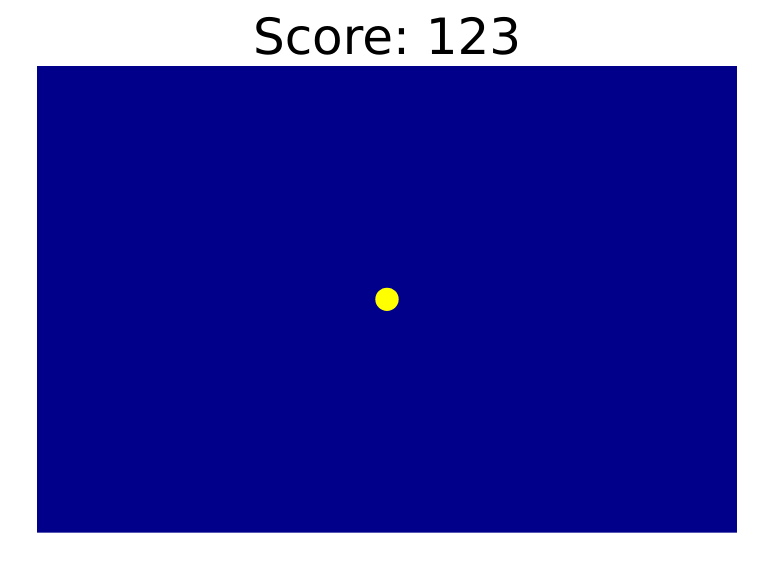
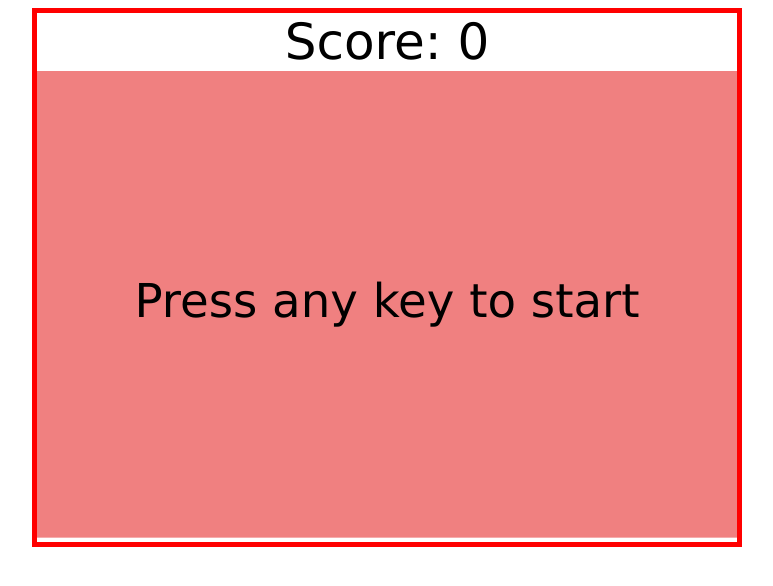
Before and after one commit to woodychang0611/snake_react, a React app: page / in a window 1280 px wide. Shown: the whole page, without its empty margins (253-1026 px from the left). Built offline with nearby package versions, Linux system fonts and the light colour scheme.

Commit message:
Update moving

```diff
--- a/src/Snake.js
+++ /dev/null
@@ -1,105 +0,0 @@
-import "./Snake.css"
-import React from 'react';
-
-class Snake extends React.Component {
-  constructor(props) {
-    super(props);
-    const width = 30
-    const height = 20
-    this.state = {
-      width: width,
-      height: height,
-      targetX: width / 2,
-      targetY: height / 2,
-      paths:[[width/5,height/5]],
-      length:10,
-      score: 0
-    };
-  }
-
-  componentDidMount() {
-    this.setState(
-      {
-        score: 123
-      }
-    )
-    this.ticks()
-  }
-
-
-  ticks = ()=>{
-    let head =  [...this.state.paths].pop()
-    let paths = [...this.state.paths]
-    let x = head[0]
-    let y = head[1]
-    let length = this.state.length
-    x=x+1
-    paths.push([x,y])
-    while (paths.length>length){
-      paths.shift()
-    }
-    this.setState(
-      {
-        pathsQ: paths
-      }
-    )
-    setTimeout(this.ticks, 100)
-  }
-
-  onKeyPress = (event) => {
-    let head =  [...this.state.paths].pop()
-    let paths = [...this.state.paths]
-    let x = head[0]
-    let y = head[1]
-    let length = this.state.length
-    this.setState({
-      score: this.state.score + 1
-    }
-    )
-    switch (event.key) {
-      case "ArrowUp":
-        y-=1
-        break
-      case "ArrowDown":
-        y+=1
-        break
-      case "ArrowLeft":
-        x-=1
-        break
-      case "ArrowRight":
-        x+=1
-        break
-      default:
-        break
-    }
-    paths.push([x,y])
-
-    while (paths.length>length){
-      paths.shift()
-    }
-
-    this.setState(
-      {
-        paths: paths
-      }
-    )
-  }
-
-  render() {
-    return (
-      <div className="MainFrame" onLoad={() => this.focus()} tabIndex={0} onKeyDown={this.onKeyPress}>
-        <div className="Score">
-          Score: {this.state.score}
-        </div>
-        <svg viewBox={`0 0 ${this.state.width}  ${this.state.height}`}
-          preserveAspectRatio="xMidYMid meet">
-          <rect className="background" x="0" y={"0"} width={this.state.width} height={this.state.height} />
-          <polyline className="body" points={this.state.paths} />
-          <circle className="target" cx={this.state.targetX} cy={this.state.targetY} r="0.5" ></circle>
-        </svg>
-      </div>
-    );
-  }
-}
-
-export default Snake;
--- a/src/Snake.css
+++ b/src/SnakeGame.css
@@ -1,8 +1,14 @@
-.MainFrame
+.SnakeGame
 {
     margin: auto;
     max-width: 700px;
     width: 70%;
+    outline: none;
+}
+
+.SnakeGame:focus
+{
+    border: solid red 5px;
 }
 
 .Score
@@ -14,18 +20,23 @@
 }
 
 
+
 .background
 {
-    fill:darkblue;
+    fill:lightcoral ;
 }
 
-.body
+.snakeBody
 {
     fill:transparent;
-    stroke-width: 0.5;
+    stroke-width: 0.8;
     stroke: greenyellow;
 }
 
+.message
+{
+    font-family: 'Lucida Sans', 'Lucida Sans Regular', 'Lucida Grande', 'Lucida Sans Unicode', Geneva, Verdana, sans-serif;
+}
 .target
 {
     fill: yellow;
--- /dev/null
+++ b/src/SnakeGame.js
@@ -0,0 +1,147 @@
+import "./SnakeGame.css"
+import React, { Fragment } from 'react';
+
+
+function GameContent(props) {
+  switch (props.state) {
+    case "Intro":
+      return (
+        <Fragment>
+          <text className="message" x={props.width / 2} y={props.height / 2} textAnchor="middle"
+            dominantBaseline="middle"
+            fontSize={props.width / 15}>Press any key to start</text>
+        </Fragment>
+      )
+    case "Playing":
+      return (
+        <Fragment>
+          <polyline className="snakeBody" points={(props.paths).map((pt) => [pt[0] + 0.5, pt[1] + 0.5])} />
+          <circle className="target" cx={props.targetX + 0.5} cy={props.targetY + 0.5} r="0.5" ></circle>
+        </Fragment>
+      )
+    case "GameOver":
+      return (
+        <Fragment>
+          <text className="message" x={props.width / 2} y={props.height / 2} textAnchor="middle"
+            dominantBaseline="middle"
+            font-size={props.width / 20}>Game Over!, press any key to restart</text>
+        </Fragment>
+      )
+    default:
+      break;
+  }
+
+}
+
+
+
+
+class SnakeGame extends React.Component {
+
+  constructor(props) {
+    super(props);
+    // use focusRef to focus after loading
+    this.focusRef = React.createRef();
+    const width = props.width ?? 30
+    const height = props.height ?? 20
+    this.state = {
+      width: width,
+      height: height,
+      targetX: width / 2,
+      targetY: height / 2,
+      paths: [[width / 5, height / 5]],
+      length: 10,
+      score: 0,
+      state: "Intro"
+    };
+
+    this.directions = {
+      "ArrowUp": [0, -1],
+      "ArrowDown": [0, 1],
+      "ArrowLeft": [-1, 0],
+      "ArrowRight": [1, 0],
+    }
+  }
+
+  componentDidMount() {
+    this.focusRef.current.focus();
+  }
+
+
+  ticks = () => {
+    let head = [...this.state.paths].pop()
+    let paths = [...this.state.paths]
+    let newPoint = this.move(head,this.state.direction??[0,0])
+    paths.push(newPoint)
+    while (paths.length > this.state.length) {
+      paths.shift()
+    }
+    this.setState(
+      {
+        paths: paths
+      }
+    )
+    setTimeout(this.ticks, 100)
+  }
+
+  startGame = () => {
+    this.setState(
+      {
+        state: "Playing",
+        score: 0,
+        direction: [1, 0]
+      }
+      ,
+      this.ticks()
+    )
+  }
+
+  move = (org, dir) => {
+    return [org[0] + dir[0], org[1] + dir[1]]
+  }
+
+  onKeyPress = (event) => {
+
+    let state = this.state.state
+    if (state == 'Intro' || state == "GameOver") {
+      this.startGame()
+      return
+    }
+
+    //states are immutable, crate a copy of them for update
+    let head = [...this.state.paths].pop()
+    let paths = [...this.state.paths]
+    let length = this.state.length
+    let key = event.key
+    if (Object.keys(this.directions).includes(key)) {
+
+      this.setState(
+        {
+          paths: paths,
+          score: this.state.score + 1,
+          direction:this.directions[key]
+        }
+      )
+    }
+
+
+  }
+
+  render() {
+    return (
+      <div ref={this.focusRef} className="SnakeGame" onLoad={() => this.focus()} tabIndex={"-1"} onKeyDown={this.onKeyPress}>
+        <div className="Score">
+          Score: {this.state.score}
+        </div>
+        <svg viewBox={`0 0 ${this.state.width}  ${this.state.height}`}
+          preserveAspectRatio="xMidYMid meet">
+          <rect className="background" x="0" y={"0"} width={this.state.width} height={this.state.height} />
+          <GameContent {...this.state} />
+        </svg>
+      </div>
+
+    );
+  }
+}
+
+export default SnakeGame;
--- a/src/index.js
+++ b/src/index.js
@@ -1,12 +1,12 @@
 import React from 'react';
 import ReactDOM from 'react-dom/client';
-import Snake from './Snake';
+import SnakeGame from './SnakeGame';
 import reportWebVitals from './reportWebVitals';
 
 const root = ReactDOM.createRoot(document.getElementById('root'));
 root.render(
   <React.StrictMode>
-    <Snake></Snake>
+    <SnakeGame></SnakeGame>
   </React.StrictMode>
 );
 
```
